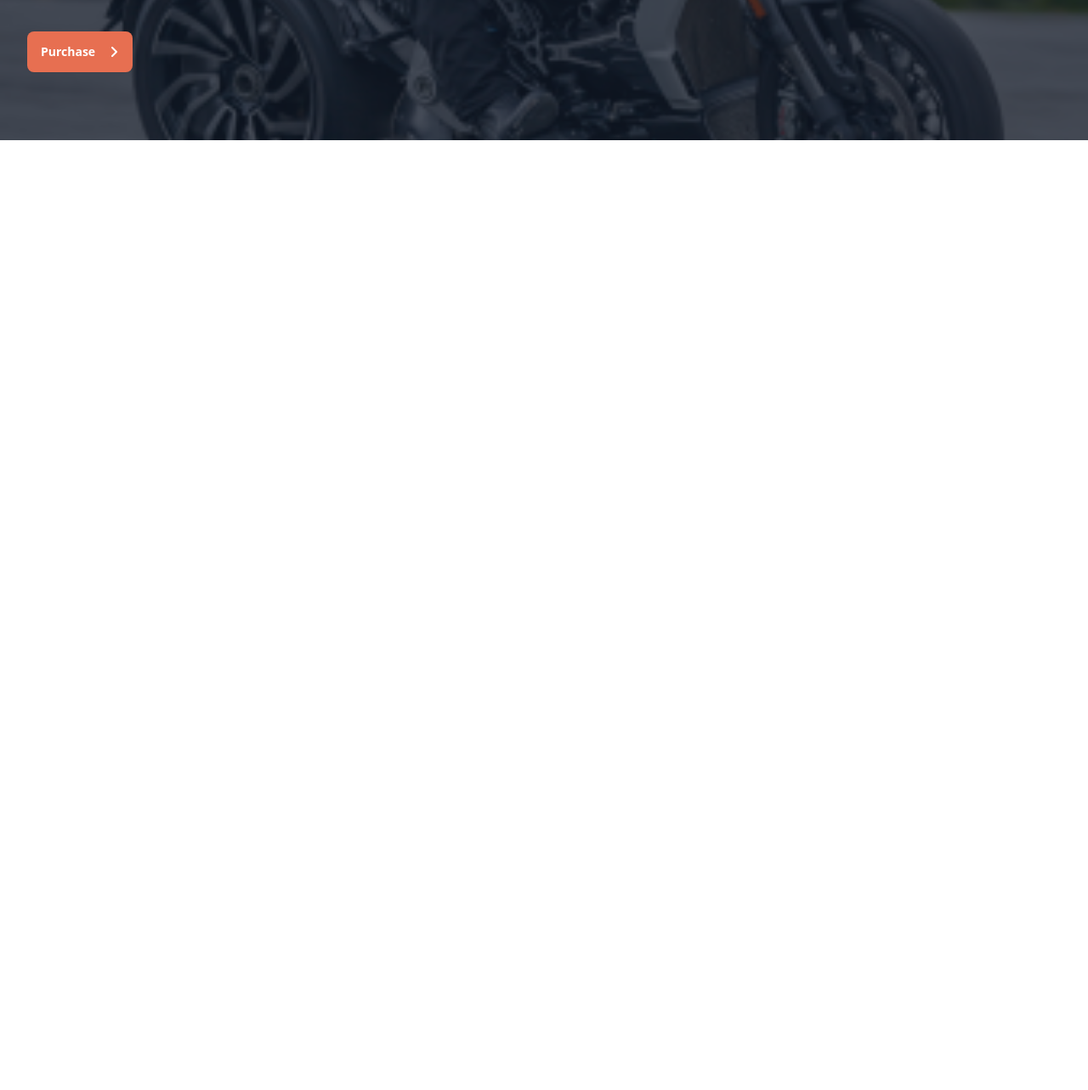
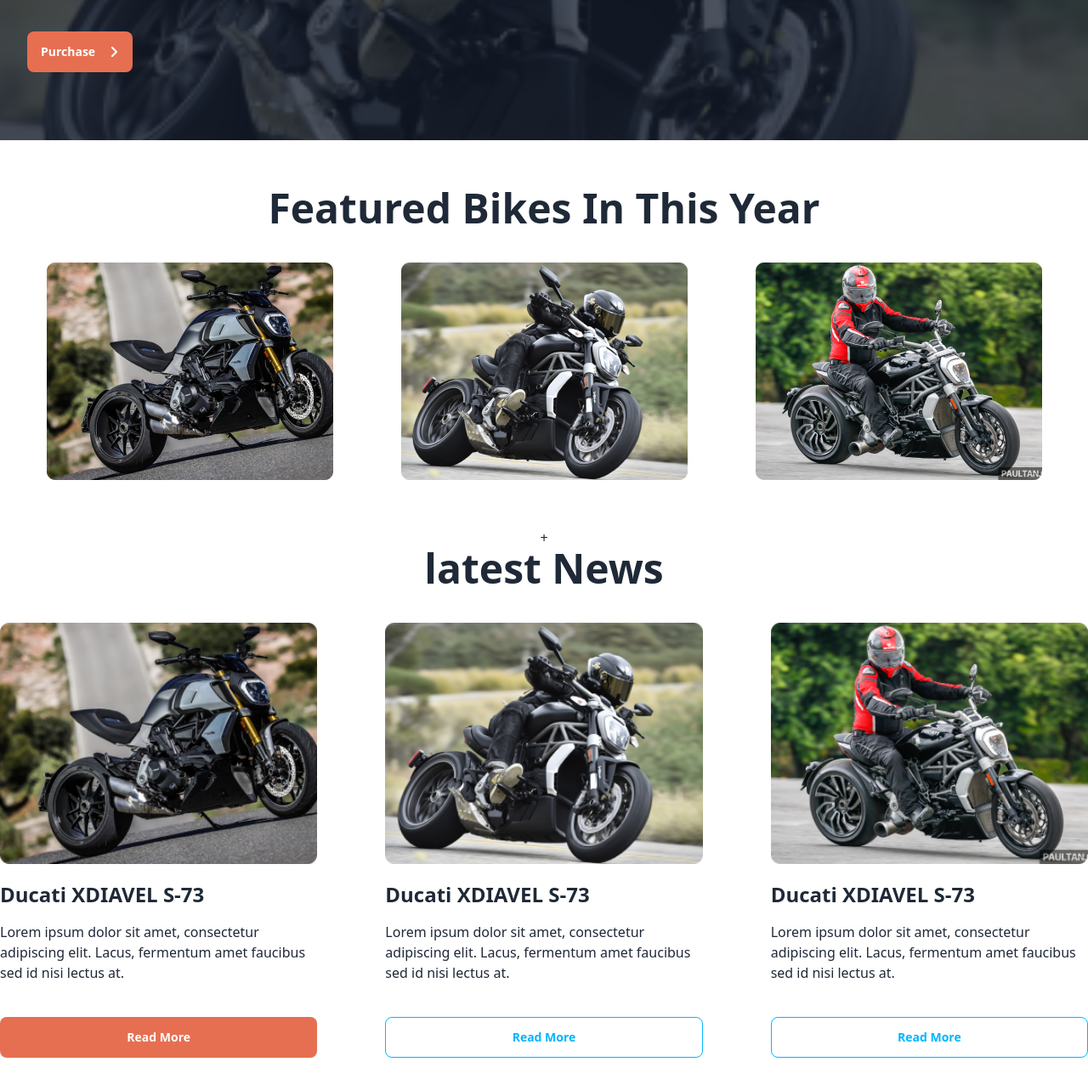
Before and after one commit to mdabdulkyum1/biker-zone, a plain HTML site: page index.html in a window 1280 px wide. Shown: the part 463-1746 px from the top of the page at 85% size. Before the commit the page ends 800 px from the top, so only its background shows below. Drawn offline with nearby package versions, Linux system fonts and the light colour scheme.

Commit message:
latest news done

```diff
--- a/index.html
+++ b/index.html
@@ -12,7 +12,7 @@
 
 <body>
     <header class="relative">
-        <img src="images/latest3.png" class="absolute inset-0 object-cover w-full h-full" alt="" />
+        <img src="images/latest2.png" class="absolute inset-0 object-cover w-full h-full" alt="" />
         <div class="relative bg-gray-900 bg-opacity-75">
             <nav class="navbar bg-transparent text-white lg:max-w-screen-xl mx-auto py-5">
                 <div class="navbar-start">
@@ -40,7 +40,7 @@
                     <a class="btn btn-ghost text-4xl font-bold">Go Ride</a>
                 </div>
                 <div class="navbar-end">
-                    <ul class="menu menu-horizontal px-1">
+                    <ul class="menu menu-horizontal px-1 hidden md:flex lg:flex ">
                         <li><a href="#" class="font-bold">Home</a></li>
                         <li><a href="#" class="font-bold">Shop</a></li>
                         <li><a href="#" class="font-bold">News</a></li>
@@ -71,7 +71,45 @@
     </header>
     <!-- main -->
     <main>
+        <section class="flex flex-col justify-center items-center my-14 lg:max-w-screen-xl mx-auto">
+                <div class="div">
+                    <h1 class="text-3xl  lg:text-5xl font-semibold">Featured Bikes In This Year</h1>
+                </div>
+                <div class="flex flex-col lg:flex-row gap-20 mt-10">
+                    <img src="images/latest1.png" alt="latest">
+                    <img src="images/latest2.png" alt="latest">
+                    <img src="images/latest3.png" alt="latest">
+                </div>
+        </section>
+        <!-- Featured Ends -->
+        <!-- latest News Starts -->
+        <section class="flex flex-col justify-center items-center my-14 lg:max-w-screen-xl mx-auto px-6 lg:px-0">+
+                <div class="">
+                    <h1 class="text-3xl  lg:text-5xl font-semibold">latest News</h1>
+                </div>
+                <div class="flex flex-col lg:flex-row gap-20 mt-10">
 
+                    <div class="card">
+                        <img src="images/latest1.png" alt="latest">
+                        <h3 class="text-2xl font-semibold mt-5">Ducati XDIAVEL S-73</h3>
+                        <p class="mt-4">Lorem ipsum dolor sit amet, consectetur adipiscing elit. Lacus, fermentum amet faucibus sed id nisi lectus at.</p>
+                        <a class="btn mt-10 bg-[#E76F51] border-none text-white px-9">Read More</a>
+                    </div>
+                    <div class="card">
+                        <img src="images/latest2.png" alt="latest">
+                        <h3 class="text-2xl font-semibold mt-5">Ducati XDIAVEL S-73</h3>
+                        <p class="mt-4">Lorem ipsum dolor sit amet, consectetur adipiscing elit. Lacus, fermentum amet faucibus sed id nisi lectus at.</p>
+                        <a class="btn btn-outline btn-info mt-10 text-white px-9">Read More</a>
+                    </div>
+                    <div class="card">
+                        <img src="images/latest3.png" alt="latest">
+                        <h3 class="text-2xl font-semibold mt-5">Ducati XDIAVEL S-73</h3>
+                        <p class="mt-4">Lorem ipsum dolor sit amet, consectetur adipiscing elit. Lacus, fermentum amet faucibus sed id nisi lectus at.</p>
+                        <a class="btn mt-10 text-white px-9 btn btn-outline btn-info">Read More</a>
+                    </div>
+                </div>
+        </section>
+        <!-- latest News Ends -->
     </main>
     <!-- footer -->
     <footer>
```
